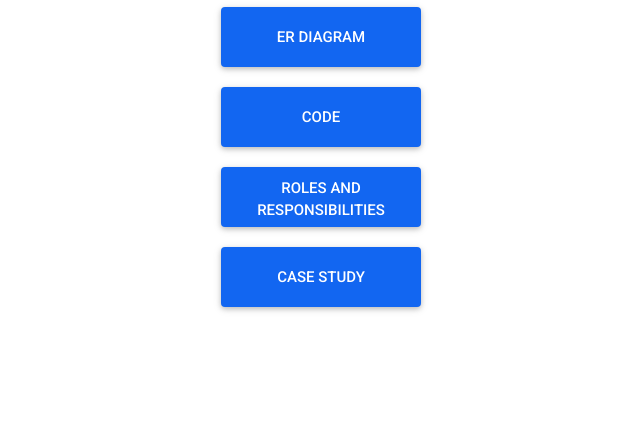
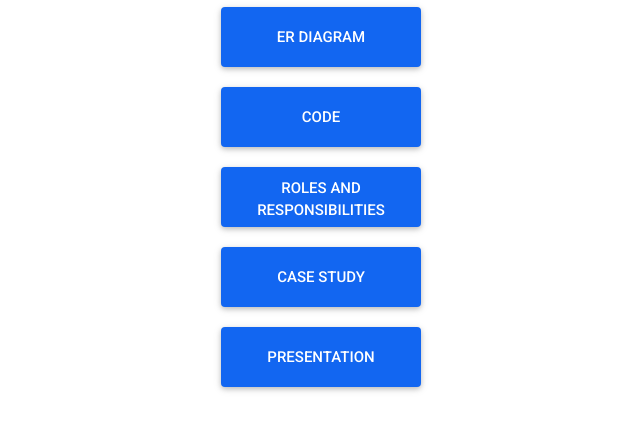
Before and after one commit to UjjwalSk/infoPanel, a plain HTML site: page index.html in a window 1280 px wide. Shown: the part 265-696 px from the top of the page, without its empty margins (319-959 px from the left). Drawn offline with nearby package versions, Linux system fonts and the light colour scheme.

Commit message:
Update index.html

```diff
--- a/index.html
+++ b/index.html
@@ -49,6 +49,11 @@
                     Case Study
                 </button></a>
         </div>
+        <div>
+            <a href='https://www.canva.com/design/DAEygyykbCs/77zPWWbEA2lo44kN933eoA/view?utm_content=DAEygyykbCs&utm_campaign=designshare&utm_medium=link&utm_source=publishpresent'><button type="button" class="btn btn-primary">
+                    Presentation
+                </button></a>
+        </div>
     </div>
 </body>
 
```
